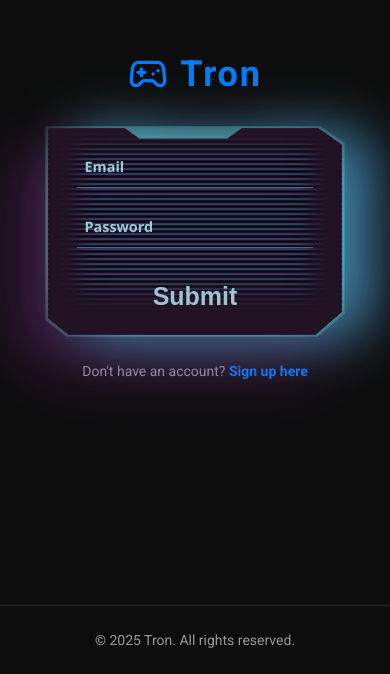
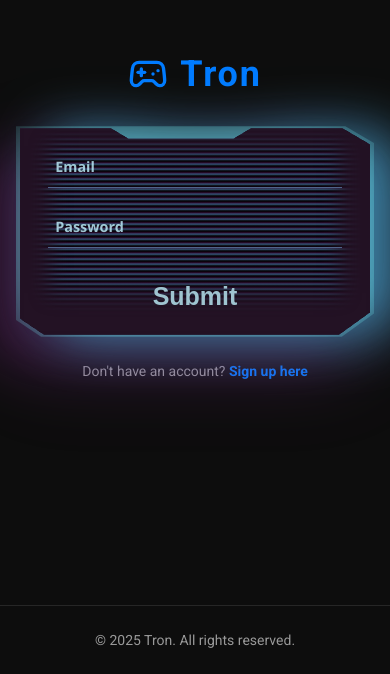
Before and after one commit to abhi24me/Gaming_Cafe, a Next.js app in the folder Frontend/: page /login in a window 390 px wide. Shown: the part 170-844 px from the top of the page. Built offline with nearby package versions, Linux system fonts and the light colour scheme; no server answers.

Commit message:
Making login page responsive for iphone

```diff
--- a/Frontend/src/app/globals.css
+++ b/Frontend/src/app/globals.css
@@ -551,3 +551,11 @@ body {
     0 0 1.8em 0.5em var(--glow-spread-color),
     inset 0 0 0.5em 0.25em var(--glow-color);
 }
+
+/* Responsive fix for Login Form on mobile devices */
+@media (max-width: 480px) {
+  .input-container {
+    filter: none; /* The large drop-shadow causes overflow. Disable it on mobile. */
+    width: 100%;
+  }
+}
```
